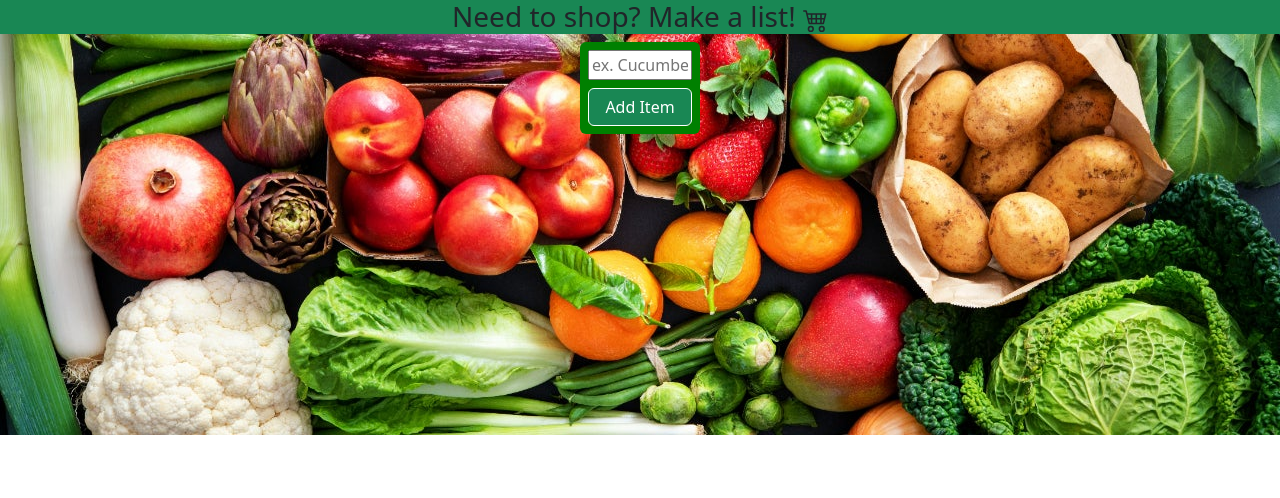
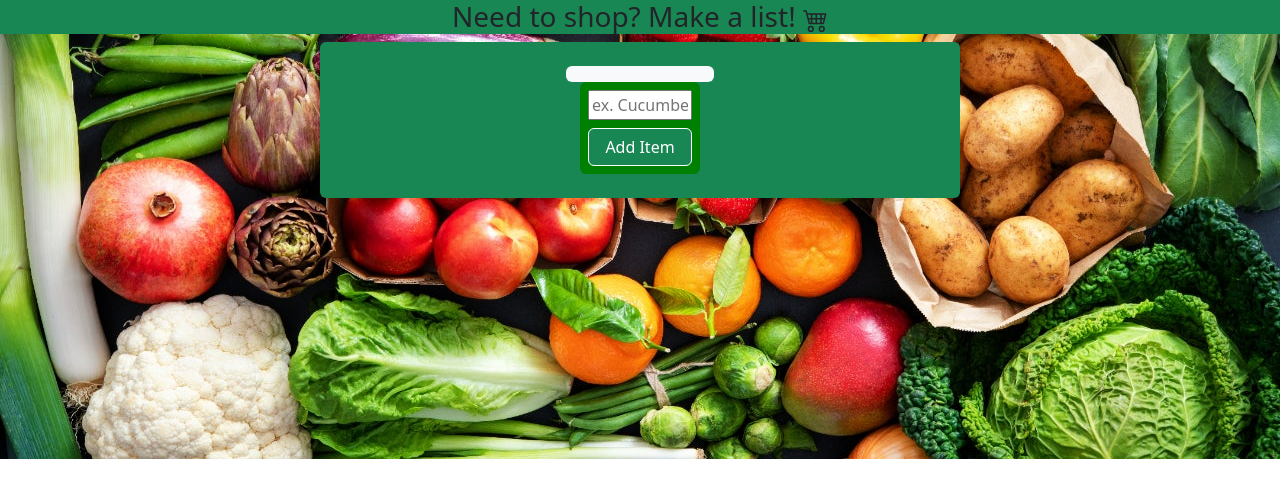
Before and after one commit to SallyResch/Uppgift9, a plain HTML site: page index.html in a window 1280 px wide. Drawn offline with nearby package versions, Linux system fonts and the light colour scheme.

```diff
--- a/index.html
+++ b/index.html
@@ -8,7 +8,9 @@
     <script src="https://cdn.jsdelivr.net/npm/bootstrap@5.3.3/dist/js/bootstrap.bundle.min.js" integrity="sha384-YvpcrYf0tY3lHB60NNkmXc5s9fDVZLESaAA55NDzOxhy9GkcIdslK1eN7N6jIeHz" crossorigin="anonymous"></script>
     <link rel="stylesheet" href="/style.css">
 </head>
+
 <body>
+    <header>
         <div class="row">
             <h3 class="col text-center mb-2 bg-success">Need to shop? Make a list!
                 <svg xmlns="http://www.w3.org/2000/svg" width="25" height="25" fill="currentColor" class="bi bi-cart4" viewBox="0 0 16 16">
@@ -16,13 +18,18 @@
                 </svg>
             </h3>
         </div>
+    </header>
+    <main class="d-flex justify-content-center align-items-center">
+        <div class="bg-success w-50 d-flex flex-column rounded p-4">
+            <div class="container bg-light rounded w-25">
+                <ul class="d-flex justify-content-center flex-column" id="itemList"></ul>
+            </div>
             <div class="container text-center d-flex flex-column p-2 rounded" id="itemContainer">
                 <input class="mb-1" type="text" id="addItem" name="addItem" placeholder="ex. Cucumber...">
                 <button class="btn btn-success mt-1 border border-white" id="addItemButton">Add Item</button>
             </div>
-    <div class="container bg-light rounded">
-        <ul class="d-flex justify-content-center align-items-center flex-column" id="itemList"></ul>
         </div>
+    </main>
     <script src="shopinglist.js"></script>
 </body>
 
--- a/style.css
+++ b/style.css
@@ -1,10 +1,10 @@
 body{
-
     background-image: url('/groceries.jpeg');
     background-size: cover;
     background-position: center;
     background-repeat: no-repeat;
     overflow-x: hidden;
+    height: auto;
 }
 #itemContainer{
     width: 120px;
```
Lines whose indentation alone changed are shown as unchanged.
